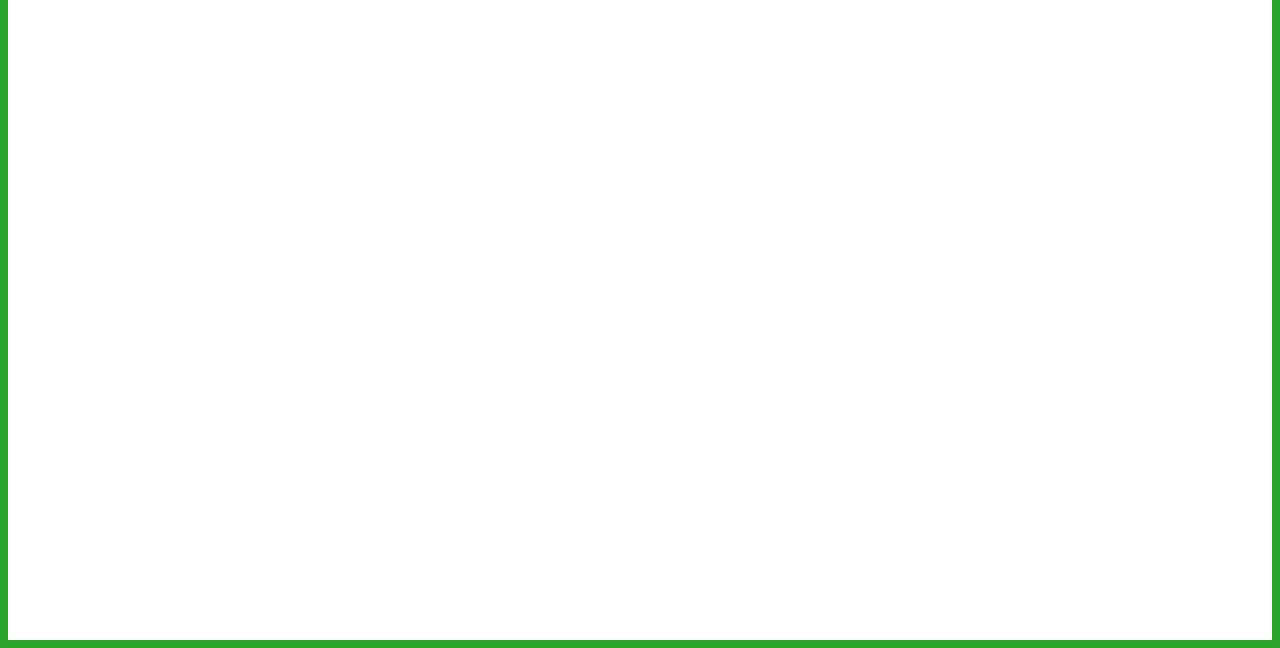
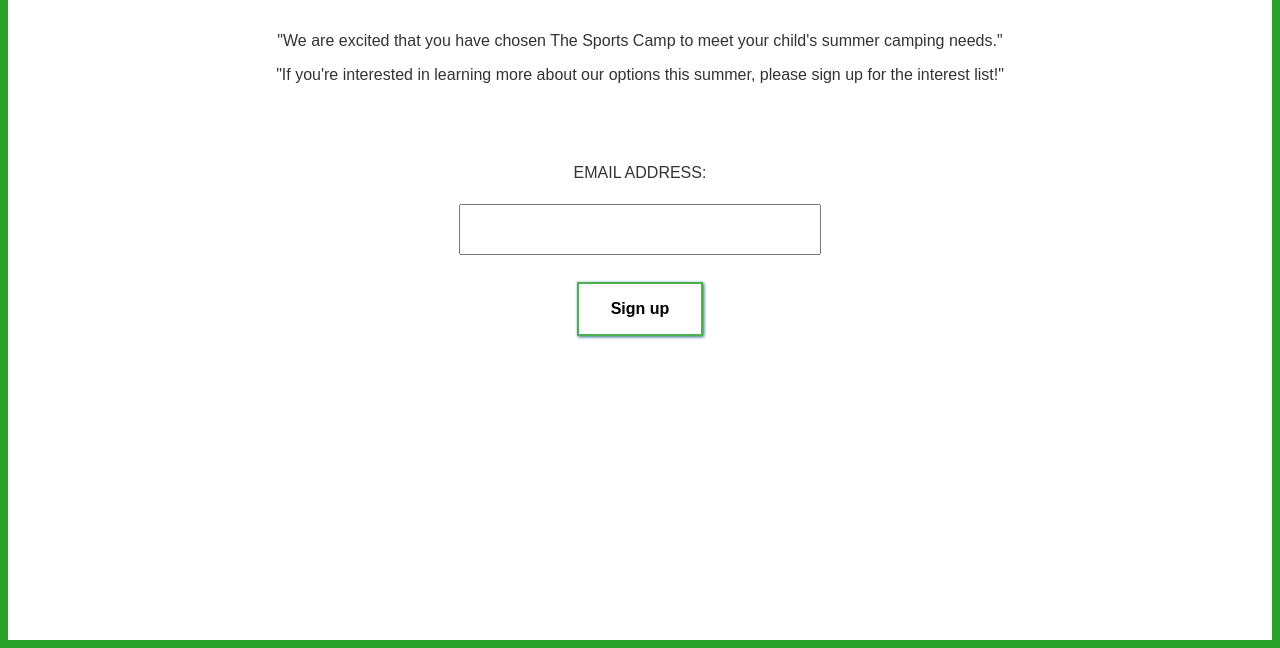
Before and after one commit to twarre30/exercise-html-summer-camp, a plain HTML site: page index.html in a window 1280 px wide. Shown: the part 152-800 px from the top of the page. Drawn offline with Linux system fonts and the light colour scheme.

Commit message:
add label and button

```diff
--- a/index.css
+++ b/index.css
@@ -33,7 +33,40 @@ label {
   text-transform: uppercase;
   margin-bottom: 6px;
   text-align: center;
+  border: 20px;
+  padding: 16px 32px;
 }
+
+input {
+  margin-bottom: 2em;
+  width: 25em;
+  padding: 16px 12px;
+  margin-left: auto;
+  margin-right: auto;
+}
+
+.button {
+  border: 20px;
+  color: #fff;
+  padding: 16px 32px;
+  display: block;
+  font-size: 16px;
+  box-shadow: 1px 1px 3px hsl(189, 61%, 30%);
+  margin: 0 auto;
+  transition-duration: 0.4s;
+  cursor: pointer;
+  background-color: #fff;
+  color: black;
+  border: 2px solid #4CAF50;
+}
+
+.button:hover {
+  background-color: #4CAF50;
+  color: #fff;
+}
+
+
+
 
 input {
   margin-bottom: 2em;
--- a/index.html
+++ b/index.html
@@ -9,5 +9,19 @@
     <link rel="stylesheet" href="index.css">
   </head>
   <body>
+    <h1>Welcome to Camp</h1>
+    <p>"We are excited that you have chosen The Sports Camp to meet your child's summer camping needs."</p>
+    <p>"If you're interested in learning more about our options this summer, please sign up for the interest list!"</p>
+
+
+    <form action="where do you want it to goes here" method="get" >
+      <label for="email">Email address:</label>
+      <input type="text" id="email" name="email">
+    </form>
+
+
+    <button type="button" onclick="alert('Thank you for signing up.')" class="button">Sign up</button>
+
+
   </body>
 </html>
```
